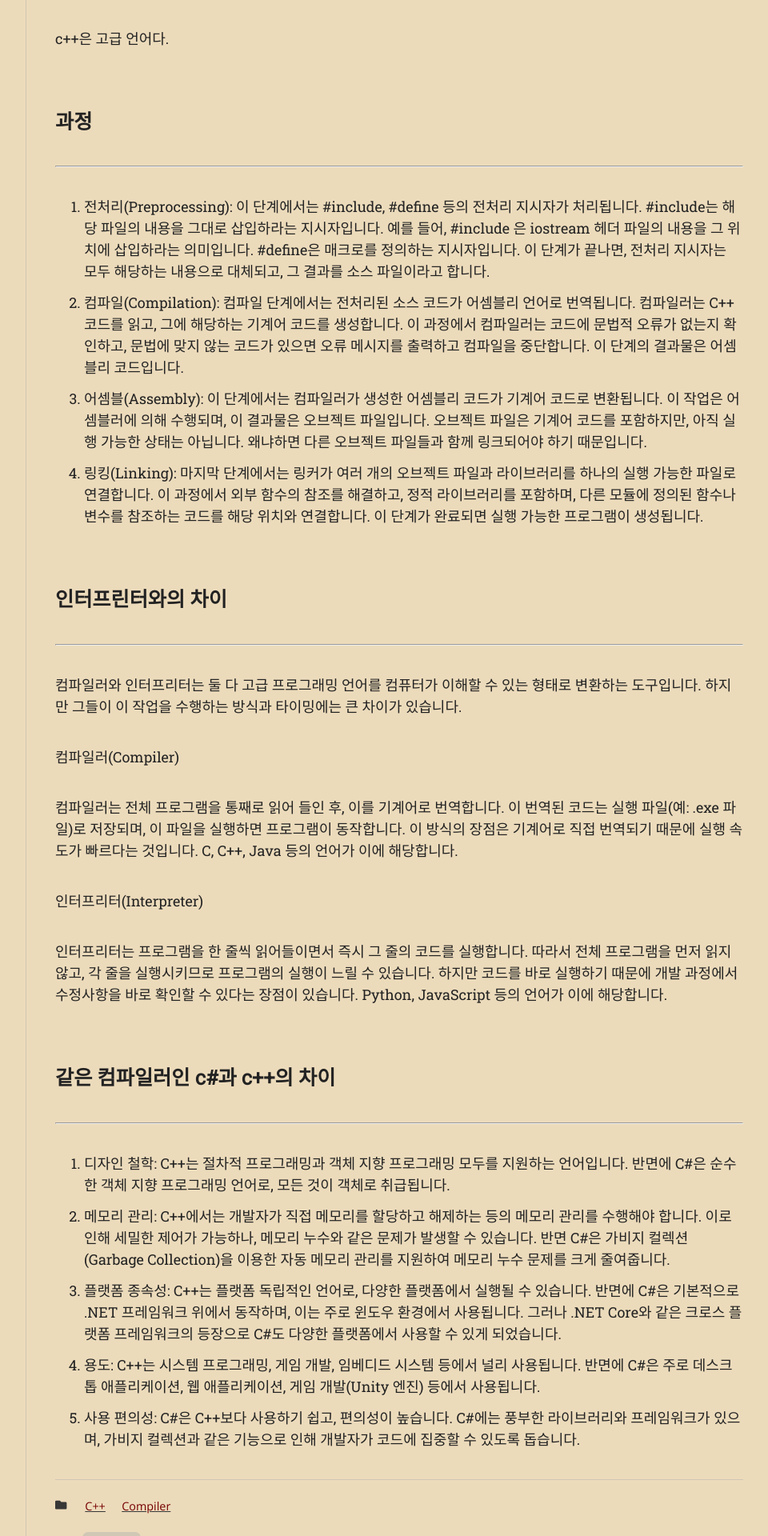
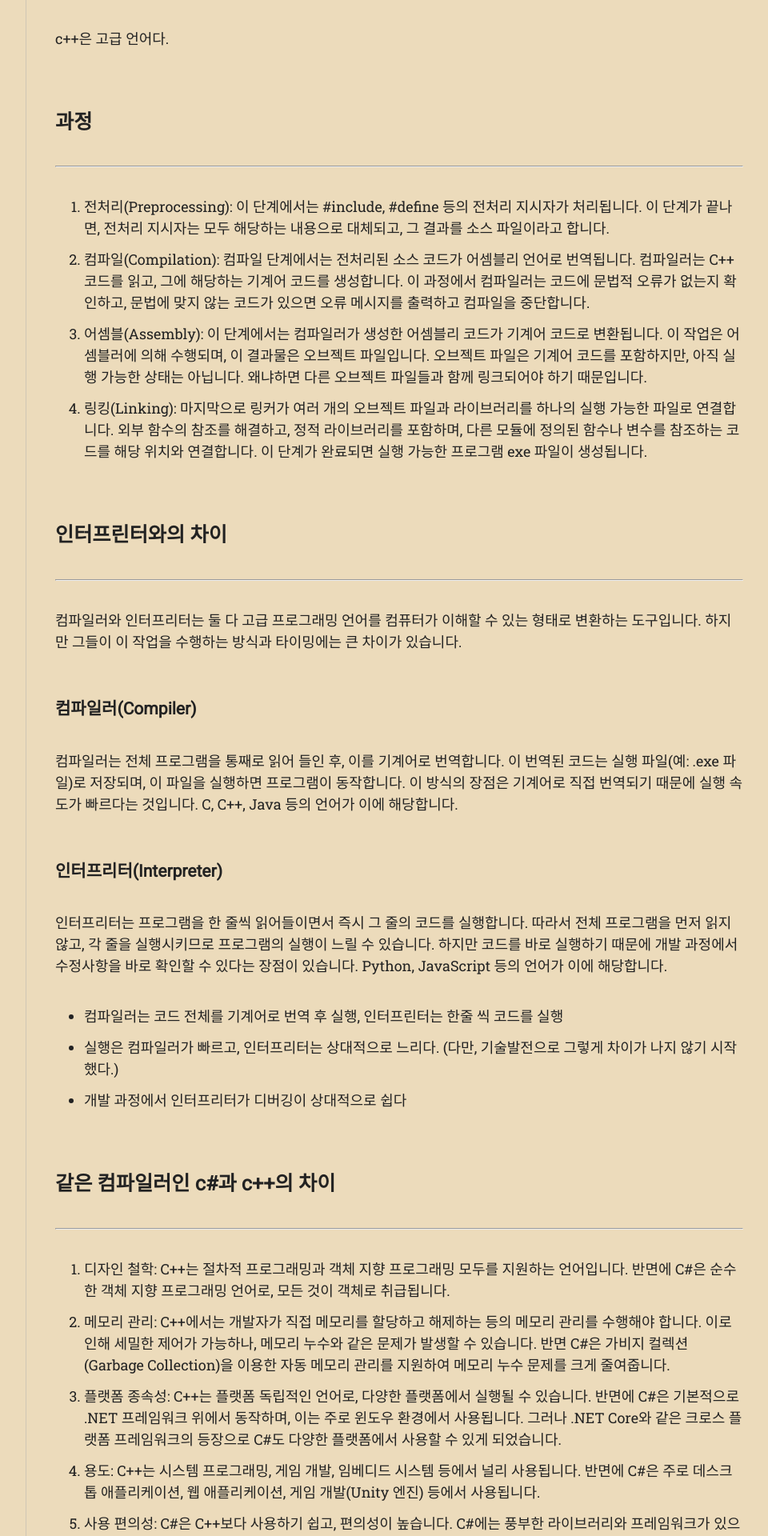
Before and after one commit to bum-su/bum-su.github.io, a Jekyll site: the page built from _posts/2023-05-11-Compiler.md, in a window 1280 px wide. Shown: the part 554-2474 px from the top of the page at 80% size, without its empty margins (297-1257 px from the left). Built offline with Jekyll 4.4.1, drawn with Linux system fonts in a browser that asks for light colours; nearby versions of some CDN libraries; some web fonts are replaced.

Commit message:
Fix Something

```diff
--- a/_posts/2023-05-11-Compiler.md
+++ b/_posts/2023-05-11-Compiler.md
@@ -14,26 +14,30 @@ c++은 고급 언어다.
 
 ## 과정
 ----------------
-1. 전처리(Preprocessing): 이 단계에서는 #include, #define 등의 전처리 지시자가 처리됩니다. #include는 해당 파일의 내용을 그대로 삽입하라는 지시자입니다. 예를 들어, #include <iostream>은 iostream 헤더 파일의 내용을 그 위치에 삽입하라는 의미입니다. #define은 매크로를 정의하는 지시자입니다. 이 단계가 끝나면, 전처리 지시자는 모두 해당하는 내용으로 대체되고, 그 결과를 소스 파일이라고 합니다.
+1. 전처리(Preprocessing): 이 단계에서는 #include, #define 등의 전처리 지시자가 처리됩니다. 이 단계가 끝나면, 전처리 지시자는 모두 해당하는 내용으로 대체되고, 그 결과를 소스 파일이라고 합니다.
 
-2. 컴파일(Compilation): 컴파일 단계에서는 전처리된 소스 코드가 어셈블리 언어로 번역됩니다. 컴파일러는 C++ 코드를 읽고, 그에 해당하는 기계어 코드를 생성합니다. 이 과정에서 컴파일러는 코드에 문법적 오류가 없는지 확인하고, 문법에 맞지 않는 코드가 있으면 오류 메시지를 출력하고 컴파일을 중단합니다. 이 단계의 결과물은 어셈블리 코드입니다.
+2. 컴파일(Compilation): 컴파일 단계에서는 전처리된 소스 코드가 어셈블리 언어로 번역됩니다. 컴파일러는 C++ 코드를 읽고, 그에 해당하는 기계어 코드를 생성합니다. 이 과정에서 컴파일러는 코드에 문법적 오류가 없는지 확인하고, 문법에 맞지 않는 코드가 있으면 오류 메시지를 출력하고 컴파일을 중단합니다.
 
-3. 어셈블(Assembly): 이 단계에서는 컴파일러가 생성한 어셈블리 코드가 기계어 코드로 변환됩니다. 이 작업은 어셈블러에 의해 수행되며, 이 결과물은 오브젝트 파일입니다. 오브젝트 파일은 기계어 코드를 포함하지만, 아직 실행 가능한 상태는 아닙니다. 왜냐하면 다른 오브젝트 파일들과 함께 링크되어야 하기 때문입니다.
+3. 어셈블(Assembly): 이 단계에서는 컴파일러가 생성한 어셈블리 코드가 기계어 코드로 변환됩니다. 이 작업은 어셈블러에 의해 수행되며, 이 결과물은 오브젝트 파일입니다. 오브젝트 파일은 기계어 코드를 포함하지만, 아직 실행 가능한  상태는 아닙니다. 왜냐하면 다른 오브젝트 파일들과 함께 링크되어야 하기 때문입니다.
 
-4. 링킹(Linking): 마지막 단계에서는 링커가 여러 개의 오브젝트 파일과 라이브러리를 하나의 실행 가능한 파일로 연결합니다. 이 과정에서 외부 함수의 참조를 해결하고, 정적 라이브러리를 포함하며, 다른 모듈에 정의된 함수나 변수를 참조하는 코드를 해당 위치와 연결합니다. 이 단계가 완료되면 실행 가능한 프로그램이 생성됩니다.
+4. 링킹(Linking): 마지막으로 링커가 여러 개의 오브젝트 파일과 라이브러리를 하나의 실행 가능한 파일로 연결합니다. 외부 함수의 참조를 해결하고, 정적 라이브러리를 포함하며, 다른 모듈에 정의된 함수나 변수를 참조하는 코드를 해당 위치와 연결합니다. 이 단계가 완료되면 실행 가능한 프로그램 exe 파일이 생성됩니다.
 
 ## 인터프린터와의 차이
 ------------
 
 컴파일러와 인터프리터는 둘 다 고급 프로그래밍 언어를 컴퓨터가 이해할 수 있는 형태로 변환하는 도구입니다. 하지만 그들이 이 작업을 수행하는 방식과 타이밍에는 큰 차이가 있습니다.
 
-컴파일러(Compiler)
+### 컴파일러(Compiler)
 
 컴파일러는 전체 프로그램을 통째로 읽어 들인 후, 이를 기계어로 번역합니다. 이 번역된 코드는 실행 파일(예: .exe 파일)로 저장되며, 이 파일을 실행하면 프로그램이 동작합니다. 이 방식의 장점은 기계어로 직접 번역되기 때문에 실행 속도가 빠르다는 것입니다. C, C++, Java 등의 언어가 이에 해당합니다.
 
-인터프리터(Interpreter)
+### 인터프리터(Interpreter)
 
 인터프리터는 프로그램을 한 줄씩 읽어들이면서 즉시 그 줄의 코드를 실행합니다. 따라서 전체 프로그램을 먼저 읽지 않고, 각 줄을 실행시키므로 프로그램의 실행이 느릴 수 있습니다. 하지만 코드를 바로 실행하기 때문에 개발 과정에서 수정사항을 바로 확인할 수 있다는 장점이 있습니다. Python, JavaScript 등의 언어가 이에 해당합니다.
+
+- 컴파일러는 코드 전체를 기계어로 번역 후 실행, 인터프린터는 한줄 씩 코드를 실행
+- 실행은 컴파일러가 빠르고, 인터프리터는 상대적으로 느리다. (다만, 기술발전으로 그렇게 차이가 나지 않기 시작했다.)
+- 개발 과정에서 인터프리터가 디버깅이 상대적으로 쉽다
 
 ## 같은 컴파일러인 c#과 c++의 차이
 --------------------
```
Also changed, not shown: _posts/2023-05-19-SOLID.md (+29 -18 lines), _posts/image/CompileProcess.png (added).
